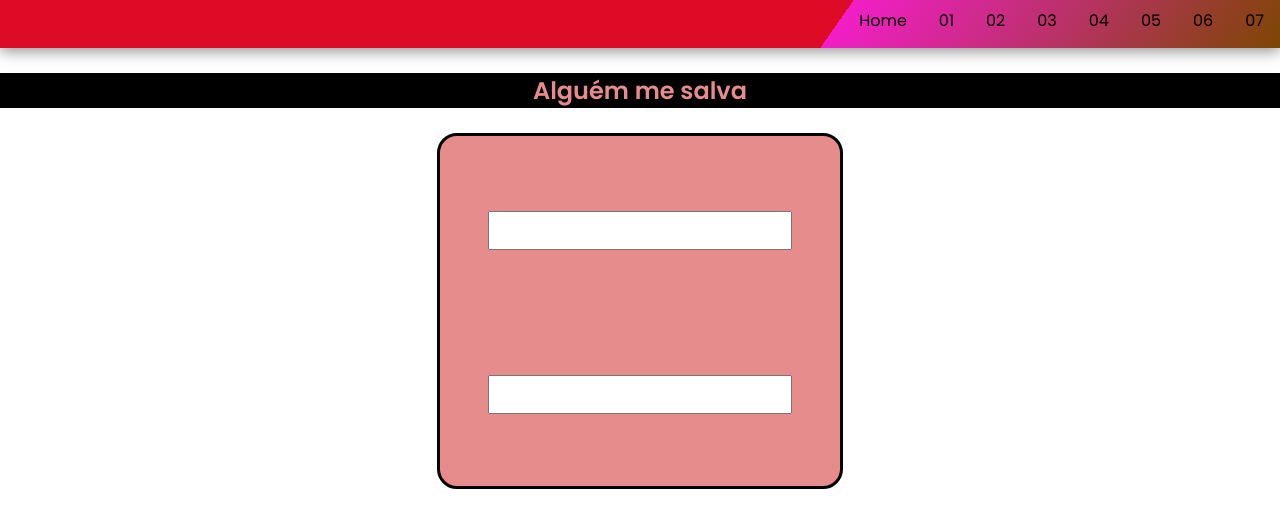
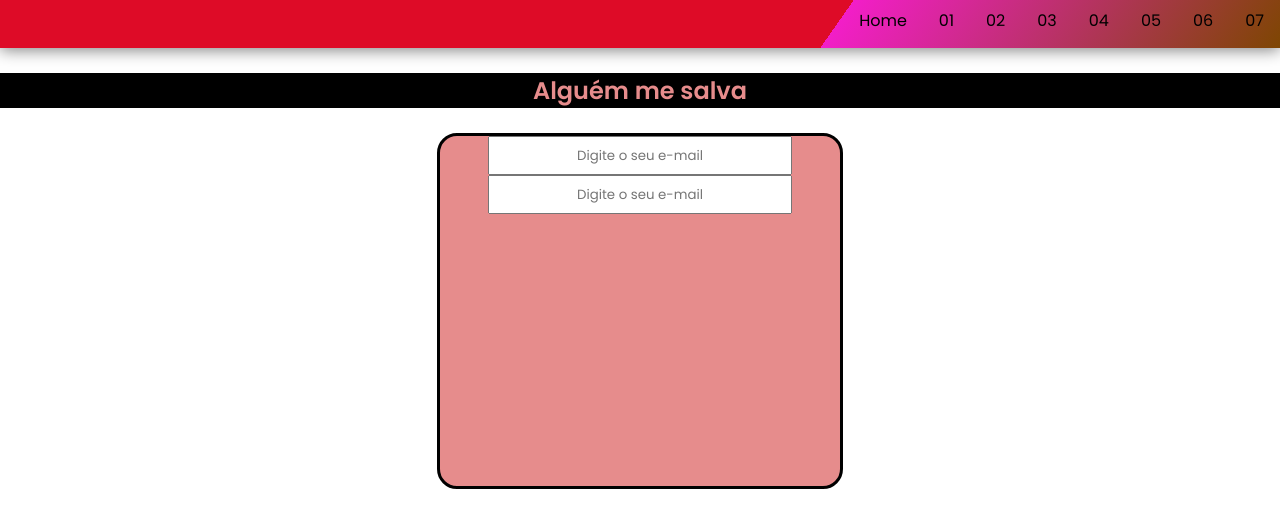
Before and after one commit to Manfrajola/crm, a React (Create React App) app: page /equipea in a window 1280 px wide. Shown: the top 528 px of the page. Built offline with nearby package versions, Linux system fonts and the light colour scheme.

Commit message:
ultima atualização
parou o vscode quando estavamos junots

```diff
--- a/src/pages/Equipea/index.jsx
+++ b/src/pages/Equipea/index.jsx
@@ -3,12 +3,27 @@ import Navbar from '../../components/navbarUser'
 import { H2 } from './styles';
 import { DIV } from './styles';
 import { INPUT } from './styles';
+import { useState } from "react";
 
-class Equipea extends React.Component {
- render(){
+
+function Equipea() {
+
+    function adicionaName(name){
+
+        setName(name)
+        console.log('Cadastrou o usuário')
+        console.log(name)
+
+        buscaInput = e =>{
+            console.log(e)
+        }
+    }
+
+    const [name, setName] = useState("");
 
     return (
         <>
+
             <Navbar/>
             {/*primeiro teste */}
             <br/>
@@ -16,18 +31,23 @@ class Equipea extends React.Component {
              {/*SEGUNDO teste */}
              <br/>
 
-            <DIV>
-                <br/><br/><br/>
-                    <INPUT type="text" />
-                <br/><br/><br/><br/><br/>
-                    <INPUT type="text" />
-            </DIV>
+            <form onSubmit={adicionaName}/>
+                <DIV>
+                    <label htmlFor="name"></label>
+                    <INPUT type="text" id="name" name="name" placeholder= "Digite o seu e-mail"/>
+
+                    <INPUT type="text" id="name2" name="name" placeholder= "Digite o seu e-mail"
+                    onKeyDown={(e) => this.buscaInput(e)}/>
+                </DIV>
+
+            <form/>
+
 
 
         </>
     )
 
- }
+
 
 }
 
```
Also changed, not shown: src/pages/Equipea/teste.jsx (added, +9 -0 lines).
